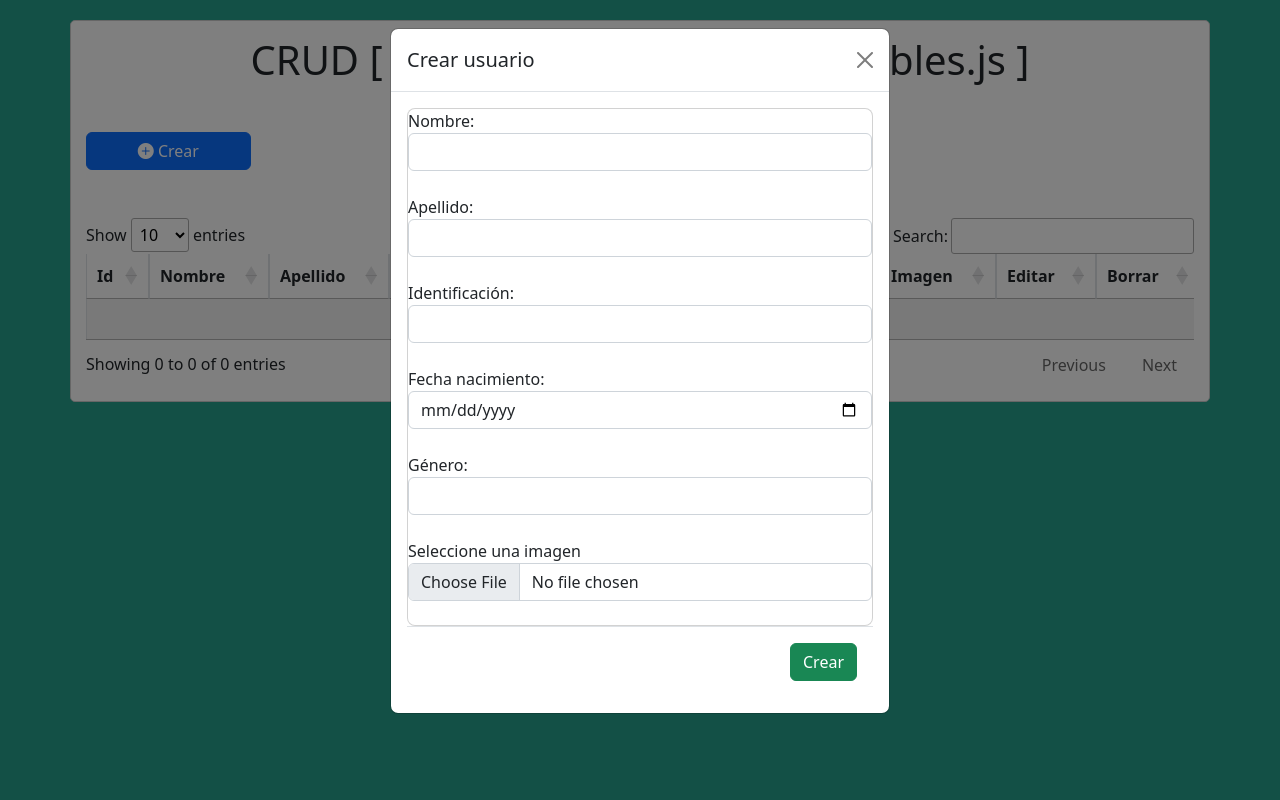
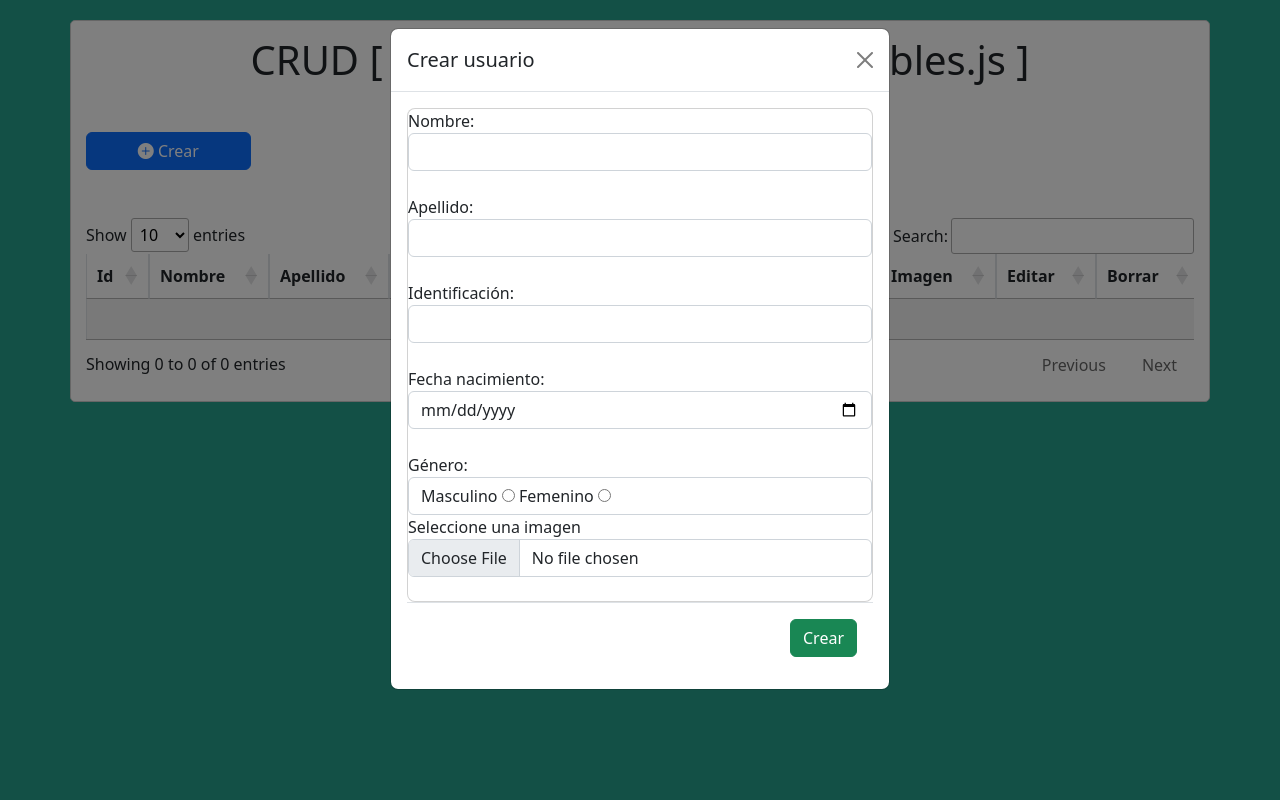
Before and after one commit to cdelcastillomaussa/PracticaTerApps, a PHP site: page / in a window 1280 px wide, after a click on "Crear". Run offline with PHP 8.4, Linux system fonts and the light colour scheme; data that the repository does not hold is empty; some libraries are stand-ins or nearby versions.

Commit message:
pequeño cambio en el formulario de crear

```diff
--- a/index.php
+++ b/index.php
@@ -86,8 +86,15 @@
                 <br />
 
                 <label for="genero">G&eacute;nero:</label>
-                <input type="text" name="genero" id="genero" class="form-control">
-                <br />
+                <div class="form-control">
+                    <label for="genero">Masculino
+                      <input type="radio" name="genero" id="genero" value="masculino">
+                    </label>
+                    <label for="genero">Femenino
+                      <input type="radio" name="genero" id="genero" value="masculino">
+                    </label>
+                </div>
+
 
                 <label for="imagen">Seleccione una imagen</label>
                 <input type="file" name="imagen_usuario" id="imagen_usuario" class="form-control">
```
Also changed, not shown: img/1539447584.png (deleted).
